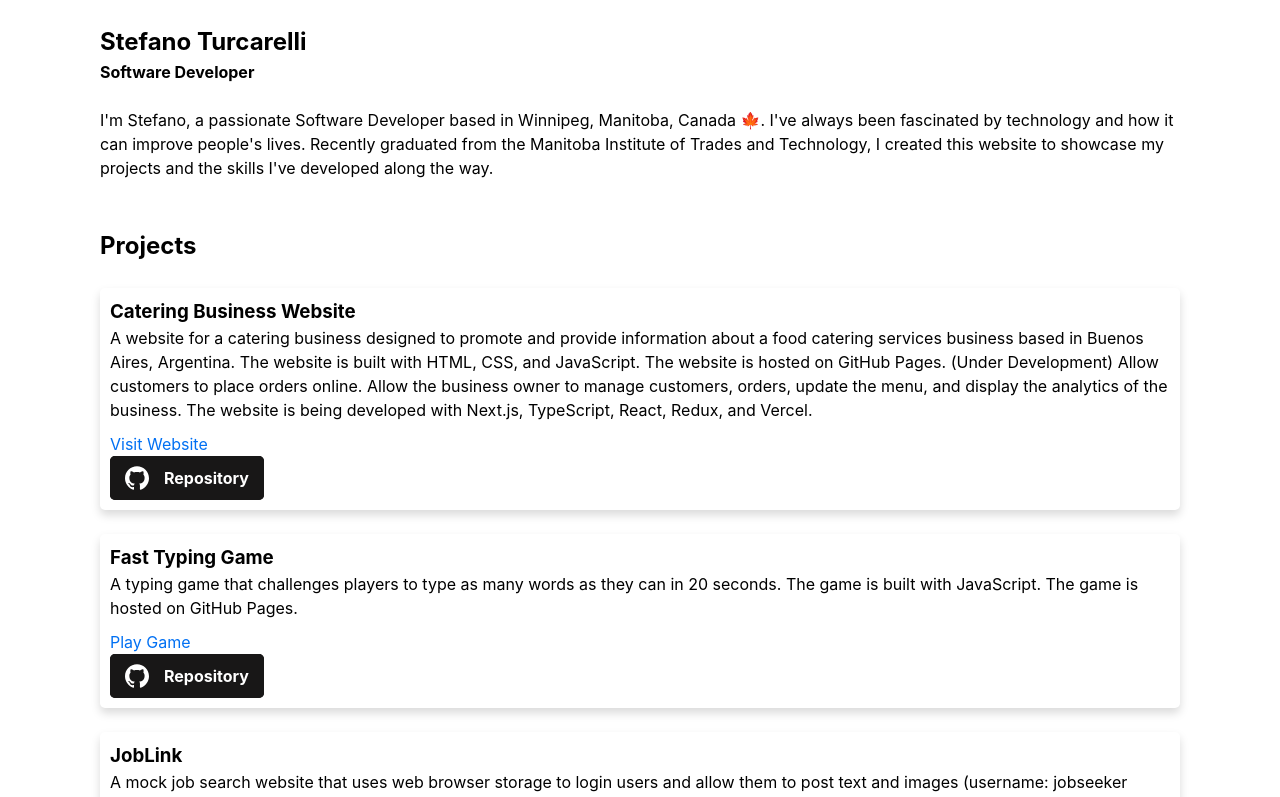
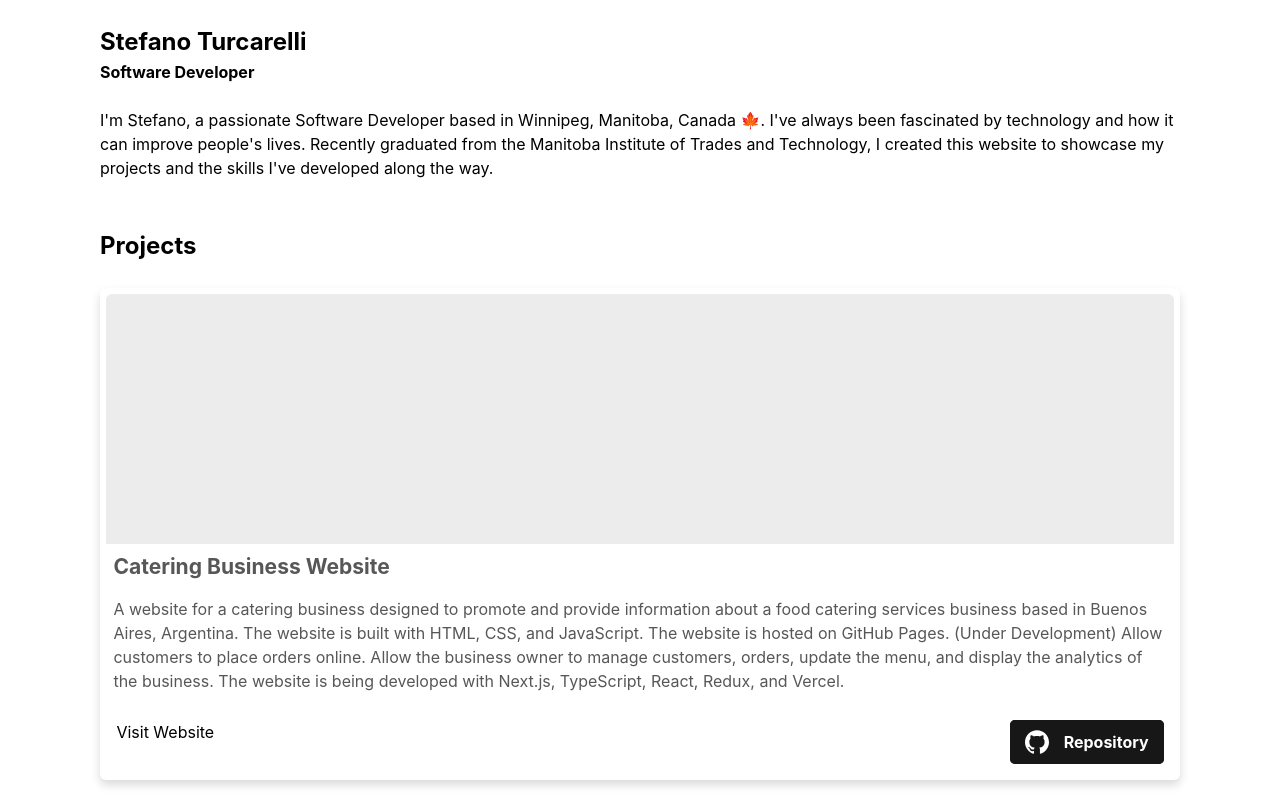
Before and after one commit to stefanoturcarelli/website, a Next.js app: page / in a window 1280 px wide. Shown: the top 797 px of the page. Built offline with nearby package versions, Linux system fonts and the light colour scheme.

Commit message:
Refactor ProjectCard component to update layout, add image, heading, and buttons

```diff
--- a/app/components/projectCard/ProjectCard.module.css
+++ b/app/components/projectCard/ProjectCard.module.css
@@ -1,37 +1,46 @@
 .card {
+  background: white;
+  padding: 0.4em;
+  border-radius: 6px;
+  box-shadow: 0 0.5rem 1rem rgba(0, 0, 0, 0.15);
+  margin-bottom: 20px;
+}
+
+.card_image {
+  background-color: rgb(236, 236, 236);
+  height: 250px;
+  border-radius: 6px 6px 0 0;
+  transition: transform 0.3s;
+}
+
+.card_image:hover {
+  transform: scale(0.98);
+}
+
+.heading {
+  font-weight: 600;
+  color: rgb(88, 87, 87);
+  padding: 7px;
+  font-size: 1.8rem;
+  display: grid;
+}
+
+.descriptionContainer {
   display: flex;
   flex-direction: column;
-  justify-content: space-between;
-  width: 100%;
-  height: 100%;
-  padding: 1rem;
-  border-radius: 0.5rem;
-  background-color: #fff;
-  box-shadow: 0 0.5rem 1rem rgba(0, 0, 0, 0.15);
-  transition: transform 0.2s;
-}
-
-.title {
-  font-size: 1.8rem;
-  font-weight: 700;
-  margin-bottom: 0.5rem;
+  padding: 7px;
 }
 
 .description {
+  color: rgb(88, 87, 87);
   font-size: 1.6rem;
-  margin-bottom: 1rem;
+  font-weight: 400;
+  padding-bottom: 20px;
+  align-self: end;
 }
 
-.linkContainer {
+.buttonsContainer {
   display: flex;
-  justify-content: flex-start;
-  align-items: center;
-  gap: 2.5rem;
+  justify-content: space-between;
+  padding: 0 10px 10px;
 }
-
-.link {
-  font-size: 1.6rem;
-  color: #0070f3;
-  text-decoration: none;
-  transition: color 0.2s;
-}
```
